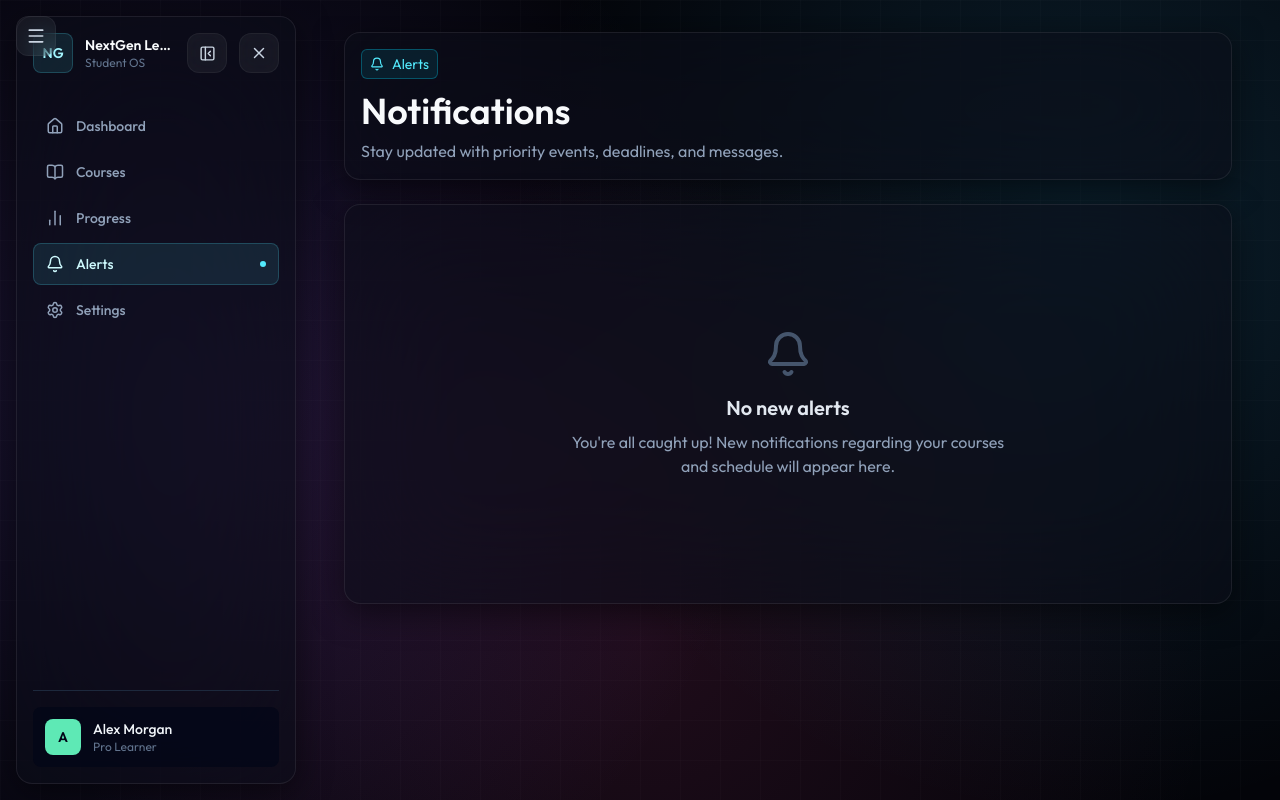
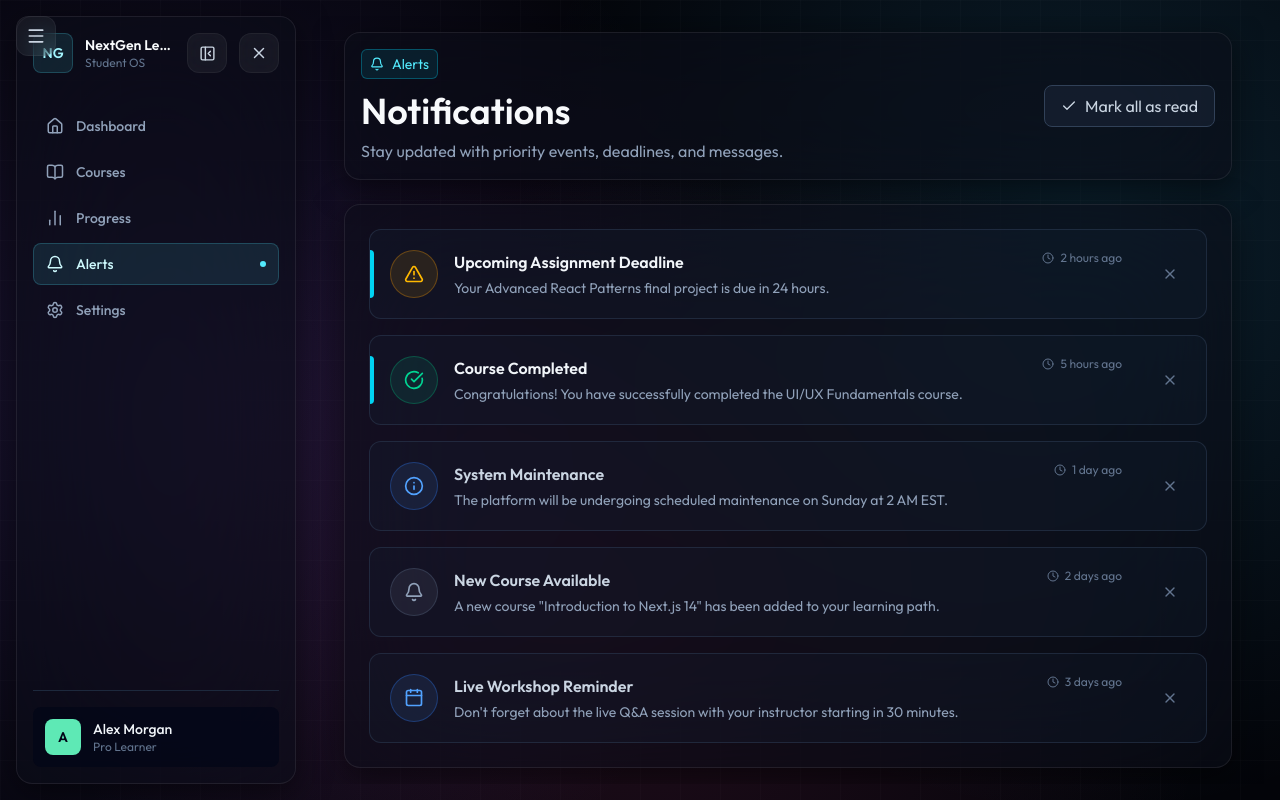
Before and after one commit to chavanpramod-ui/NextGen, a Next.js app: page /alerts in a window 1280 px wide. Built offline with nearby package versions, Linux system fonts and the light colour scheme.

Commit message:
feat: generate real alerts page with notifications list

```diff
--- a/app/alerts/page.tsx
+++ b/app/alerts/page.tsx
@@ -1,8 +1,69 @@
-import { Bell } from 'lucide-react';
+import { Bell, Info, AlertTriangle, CheckCircle, Clock, Calendar, Check, X } from 'lucide-react';
 
 export default function AlertsPage() {
+  const alerts = [
+    {
+      id: 1,
+      title: 'Upcoming Assignment Deadline',
+      description: 'Your Advanced React Patterns final project is due in 24 hours.',
+      time: '2 hours ago',
+      type: 'warning',
+      icon: AlertTriangle,
+      read: false,
+    },
+    {
+      id: 2,
+      title: 'Course Completed',
+      description: 'Congratulations! You have successfully completed the UI/UX Fundamentals course.',
+      time: '5 hours ago',
+      type: 'success',
+      icon: CheckCircle,
+      read: false,
+    },
+    {
+      id: 3,
+      title: 'System Maintenance',
+      description: 'The platform will be undergoing scheduled maintenance on Sunday at 2 AM EST.',
+      time: '1 day ago',
+      type: 'info',
+      icon: Info,
+      read: true,
+    },
+    {
+      id: 4,
+      title: 'New Course Available',
+      description: 'A new course "Introduction to Next.js 14" has been added to your learning path.',
+      time: '2 days ago',
+      type: 'default',
+      icon: Bell,
+      read: true,
+    },
+    {
+      id: 5,
+      title: 'Live Workshop Reminder',
+      description: 'Don\'t forget about the live Q&A session with your instructor starting in 30 minutes.',
+      time: '3 days ago',
+      type: 'info',
+      icon: Calendar,
+      read: true,
+    }
+  ];
+
+  const getTypeStyles = (type: string) => {
+    switch (type) {
+      case 'warning':
+        return { bg: 'bg-amber-400/10', border: 'border-amber-500/30', text: 'text-amber-400', icon: 'text-amber-400' };
+      case 'success':
+        return { bg: 'bg-emerald-400/10', border: 'border-emerald-500/30', text: 'text-emerald-400', icon: 'text-emerald-400' };
+      case 'info':
+        return { bg: 'bg-blue-400/10', border: 'border-blue-500/30', text: 'text-blue-400', icon: 'text-blue-400' };
+      default:
+        return { bg: 'bg-slate-400/10', border: 'border-slate-500/30', text: 'text-slate-300', icon: 'text-slate-400' };
+    }
+  };
+
   return (
-    <div className="mx-auto flex w-full max-w-[1500px] flex-col gap-6 px-4 py-4 sm:px-6 lg:px-8">
+    <div className="mx-auto flex w-full max-w-[1500px] flex-col gap-6 px-4 py-4 sm:px-6 lg:px-8 animate-in fade-in slide-in-from-bottom-4 duration-500">
       <header className="dashboard-panel flex flex-col gap-4 p-4 lg:flex-row lg:items-center lg:justify-between">
         <div className="min-w-0">
           <div className="flex flex-wrap items-center gap-2 text-sm text-slate-400">
@@ -18,12 +79,51 @@ export default function AlertsPage() {
             Stay updated with priority events, deadlines, and messages.
           </p>
         </div>
+        <div className="flex items-center gap-3 mt-4 lg:mt-0">
+          <button className="flex items-center gap-2 rounded-lg border border-slate-700 bg-slate-800/50 px-4 py-2 text-sm font-medium text-slate-300 transition-colors hover:bg-slate-700 hover:text-white">
+            <Check size={16} />
+            Mark all as read
+          </button>
+        </div>
       </header>
 
-      <div className="dashboard-panel p-8 text-center flex flex-col items-center justify-center min-h-[400px]">
-        <Bell size={48} className="text-slate-600 mb-4" />
-        <h2 className="text-xl font-semibold text-slate-200">No new alerts</h2>
-        <p className="text-slate-400 mt-2 max-w-md">You're all caught up! New notifications regarding your courses and schedule will appear here.</p>
+      <div className="dashboard-panel p-6">
+        <div className="flex flex-col gap-4">
+          {alerts.map((alert) => {
+            const styles = getTypeStyles(alert.type);
+            return (
+              <div
+                key={alert.id}
+                className={`group relative flex flex-col sm:flex-row gap-4 rounded-xl border border-slate-700/50 bg-slate-800/20 p-5 transition-all hover:bg-slate-800/50 hover:border-slate-600 ${!alert.read ? 'before:absolute before:left-0 before:top-1/2 before:-translate-y-1/2 before:h-12 before:w-1 before:rounded-r-md before:bg-cyan-400' : ''}`}
+              >
+                <div className={`flex h-12 w-12 shrink-0 items-center justify-center rounded-full border ${styles.bg} ${styles.border}`}>
+                  <alert.icon size={20} className={styles.icon} />
+                </div>
+
+                <div className="flex flex-1 flex-col justify-center">
+                  <div className="flex flex-wrap items-start justify-between gap-2">
+                    <h3 className={`font-semibold ${!alert.read ? 'text-slate-100' : 'text-slate-300'}`}>
+                      {alert.title}
+                    </h3>
+                    <div className="flex items-center gap-1.5 text-xs text-slate-500">
+                      <Clock size={12} />
+                      <span>{alert.time}</span>
+                    </div>
+                  </div>
+                  <p className="mt-1 text-sm text-slate-400">
+                    {alert.description}
+                  </p>
+                </div>
+
+                <div className="absolute right-4 top-4 opacity-0 transition-opacity group-hover:opacity-100 sm:static sm:opacity-100 flex items-center justify-end sm:w-12">
+                  <button className="flex h-8 w-8 items-center justify-center rounded-md text-slate-500 hover:bg-slate-700/50 hover:text-slate-300 transition-colors">
+                    <X size={16} />
+                  </button>
+                </div>
+              </div>
+            );
+          })}
+        </div>
       </div>
     </div>
   );
```
